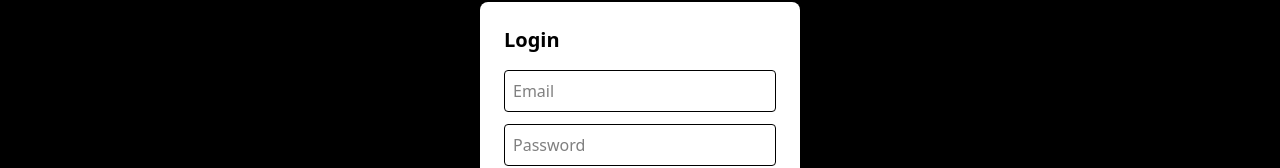
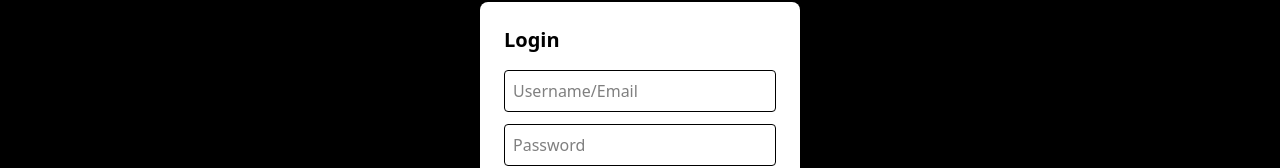
Before and after one commit to rehan2003gupta/Adroit_gym, a React (Vite) app: page /login in a window 1280 px wide. Shown: the part 234-402 px from the top of the page. Built offline with nearby package versions, Linux system fonts and the light colour scheme; no server answers.

Commit message:
Update placeholder text in login form input to clarify user input requirements

```diff
--- a/src/Components/Login.jsx
+++ b/src/Components/Login.jsx
@@ -100,7 +100,7 @@ export default function Login({ onClose }) {
         <form onSubmit={handleAuth} className="flex flex-col gap-3">
           <input
             type="email"
-            placeholder="Email"
+            placeholder="Username/Email"
             className="border p-2 rounded"
             value={email}
             onChange={(e) => setEmail(e.target.value)}
```
